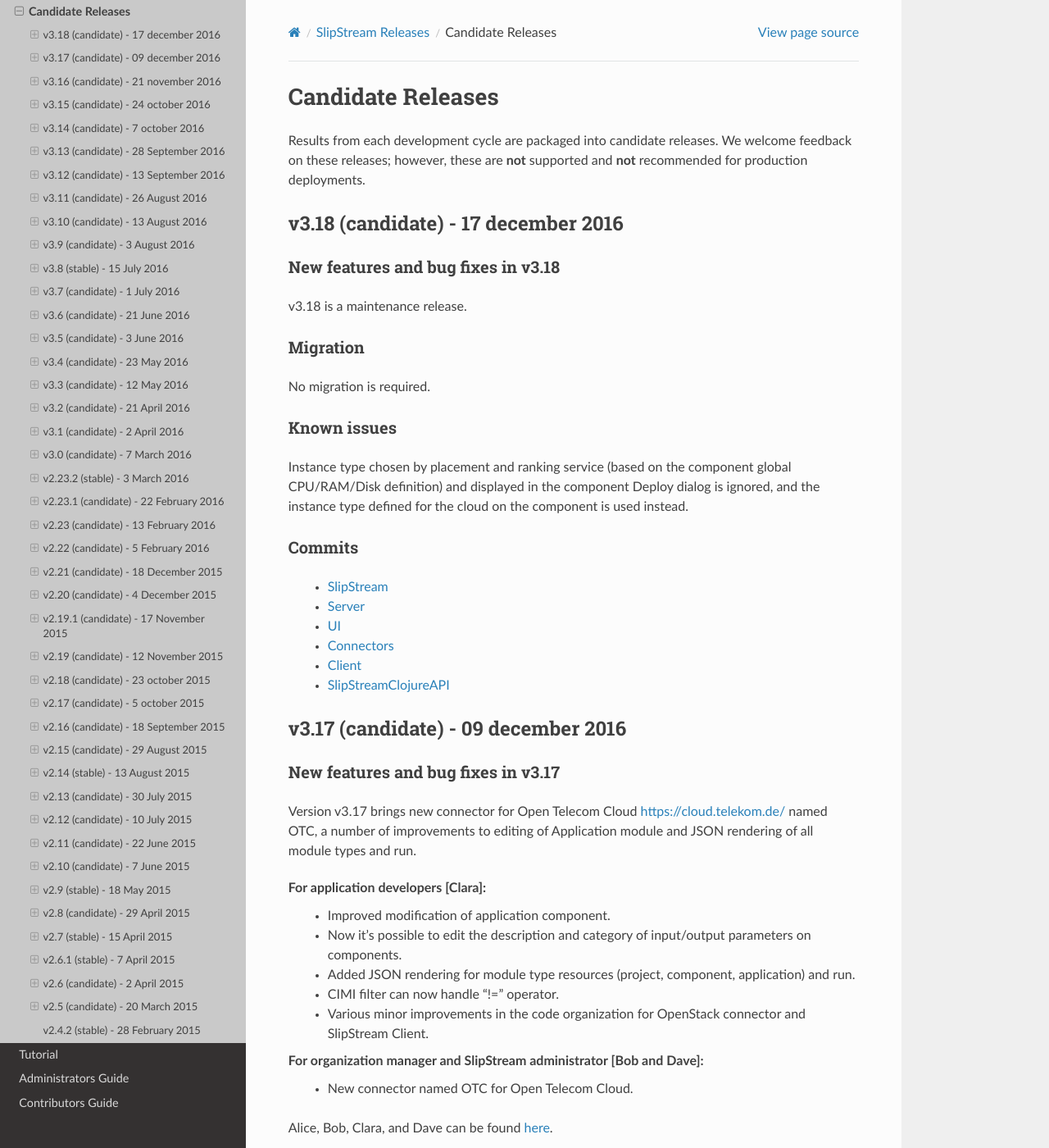
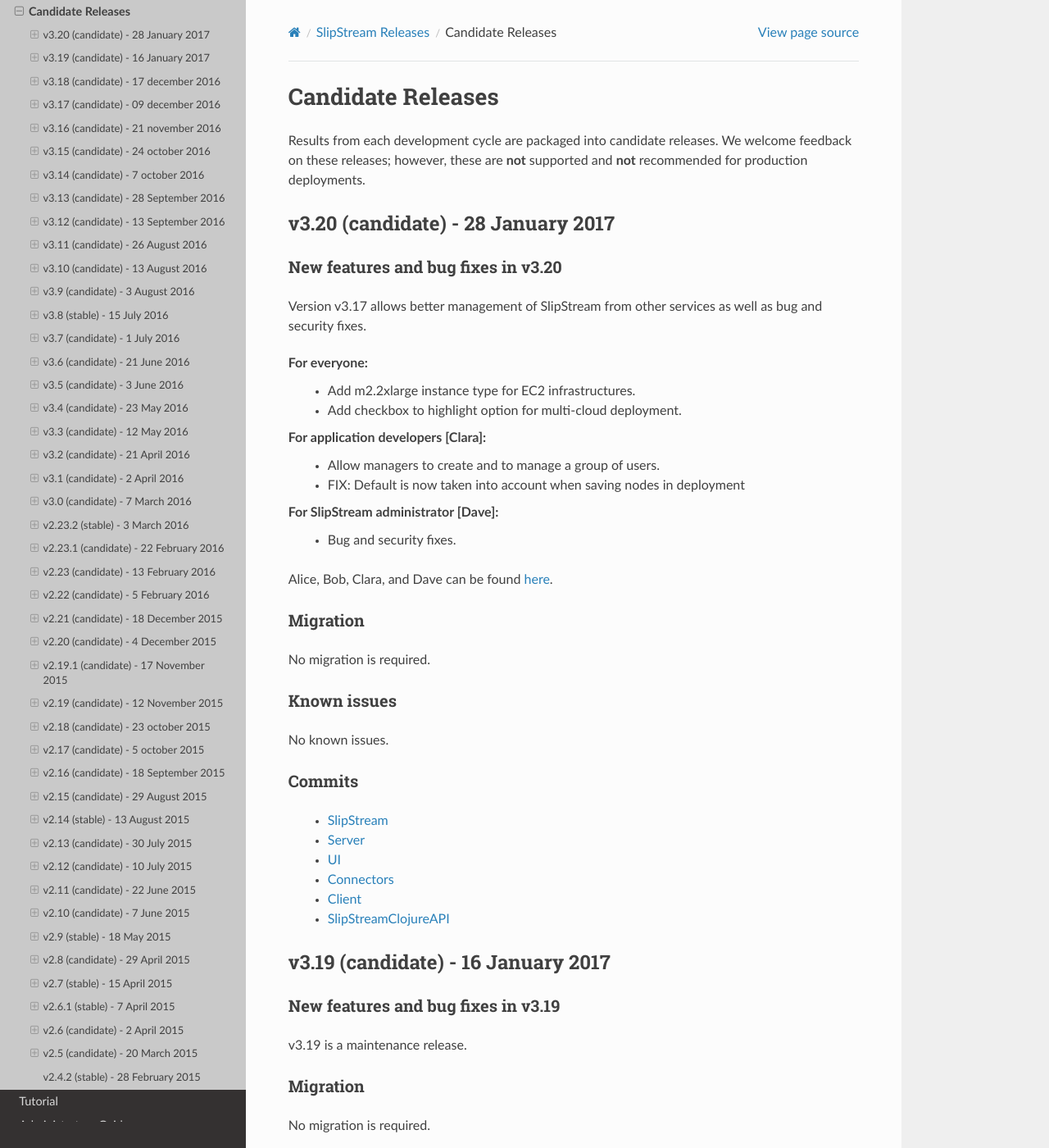
Before and after one commit to slipstream/SlipStreamDocumentation, a Sphinx documentation site: the page built from docs/release_notes/candidate_releases.rst, in a window 1280 px wide and 1400 px high. Shown: the whole window at 82% size. Built offline with Sphinx 7.4.7 and the Read the Docs theme 2.0.0, drawn with Linux system fonts in a browser that asks for light colours; some of the changed text lies outside the part shown.

Commit message:
draft release notes for v3.20; publish older release notes

```diff
--- a/docs/release_notes/candidate_releases.rst
+++ b/docs/release_notes/candidate_releases.rst
@@ -4,6 +4,77 @@
 Results from each development cycle are packaged into candidate
 releases. We welcome feedback on these releases; however, these are
 **not** supported and **not** recommended for production deployments.
+
+v3.20 (candidate) - 28 January 2017
+-----------------------------------
+
+New features and bug fixes in v3.20
+~~~~~~~~~~~~~~~~~~~~~~~~~~~~~~~~~~~
+
+Version v3.17 allows better management of SlipStream from other
+services as well as bug and security fixes.
+
+For everyone:
+ - Add m2.2xlarge instance type for EC2 infrastructures.
+ - Add checkbox to highlight option for multi-cloud deployment.
+
+For application developers [Clara]:
+ - Allow managers to create and to manage a group of users.
+ - FIX: Default is now taken into account when saving nodes in deployment
+
+For SlipStream administrator [Dave]:
+ - Bug and security fixes.
+
+Alice, Bob, Clara, and Dave can be found
+`here <http://sixsq.com/personae/>`_.
+
+Migration
+~~~~~~~~~
+
+No migration is required.
+
+Known issues
+~~~~~~~~~~~~
+
+No known issues.
+
+Commits
+~~~~~~~
+
+ -  `SlipStream <https://github.com/slipstream/SlipStream/compare/v3.19-community...v3.20-community>`__
+ -  `Server <https://github.com/slipstream/SlipStreamServer/compare/v3.19-community...v3.20-community>`__
+ -  `UI <https://github.com/slipstream/SlipStreamUI/compare/v3.19-community...v3.20-community>`__
+ -  `Connectors <https://github.com/slipstream/SlipStreamConnectors/compare/v3.19-community...v3.20-community>`__
+ -  `Client <https://github.com/slipstream/SlipStreamClient/compare/v3.19-community...v3.20-community>`__
+ -  `SlipStreamClojureAPI <https://github.com/slipstream/SlipStreamClojureAPI/compare/v3.19-community...v3.20-community>`__
+
+v3.19 (candidate) - 16 January 2017
+-----------------------------------
+
+New features and bug fixes in v3.19
+~~~~~~~~~~~~~~~~~~~~~~~~~~~~~~~~~~~
+
+v3.19 is a maintenance release.
+
+Migration
+~~~~~~~~~
+
+No migration is required.
+
+Known issues
+~~~~~~~~~~~~
+
+No known issues.
+
+Commits
+~~~~~~~
+
+ -  `SlipStream <https://github.com/slipstream/SlipStream/compare/v3.18-community...v3.19-community>`__
+ -  `Server <https://github.com/slipstream/SlipStreamServer/compare/v3.18-community...v3.19-community>`__
+ -  `UI <https://github.com/slipstream/SlipStreamUI/compare/v3.18-community...v3.19-community>`__
+ -  `Connectors <https://github.com/slipstream/SlipStreamConnectors/compare/v3.18-community...v3.19-community>`__
+ -  `Client <https://github.com/slipstream/SlipStreamClient/compare/v3.18-community...v3.19-community>`__
+ -  `SlipStreamClojureAPI <https://github.com/slipstream/SlipStreamClojureAPI/compare/v3.18-community...v3.19-community>`__
 
 v3.18 (candidate) - 17 december 2016
 ------------------------------------
```
